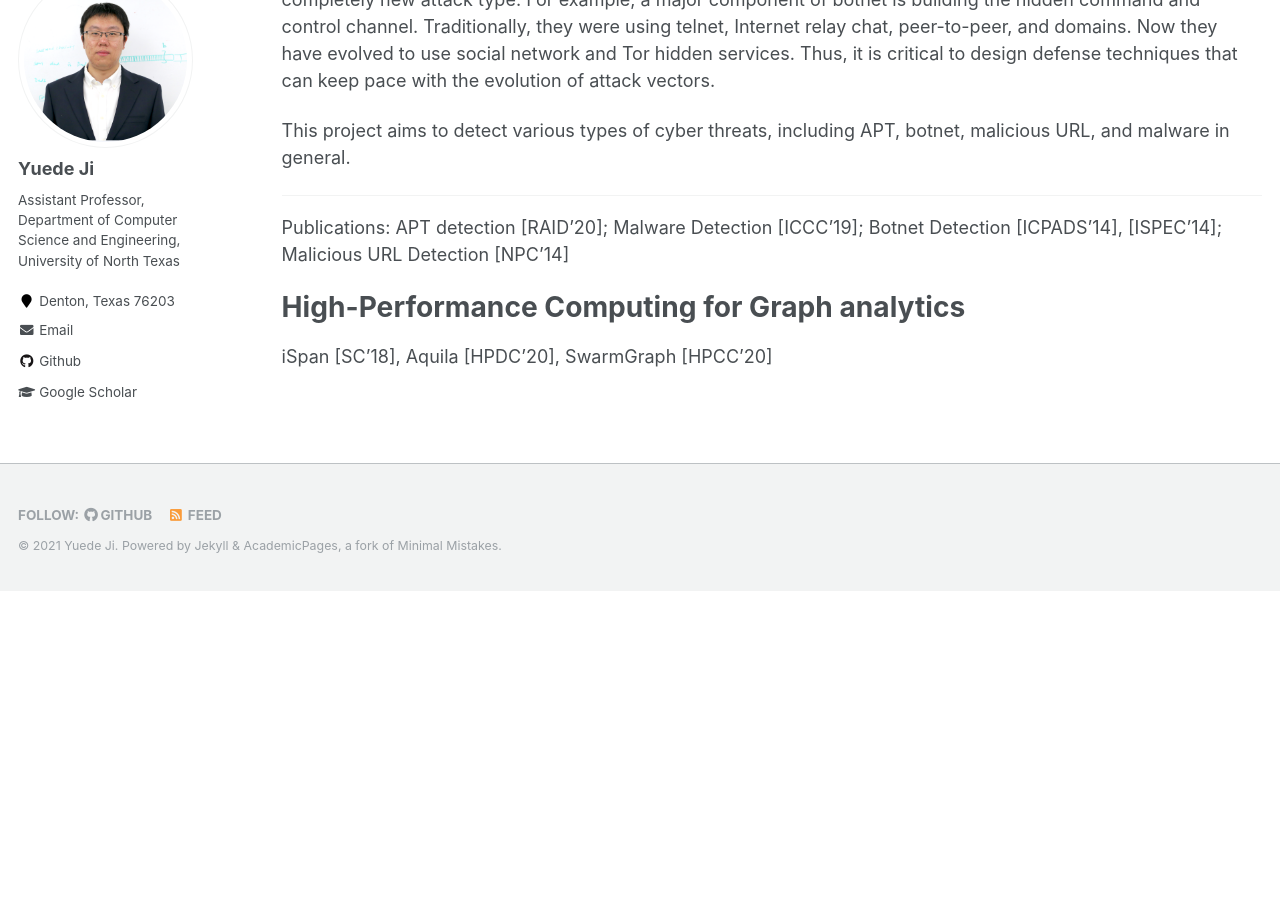
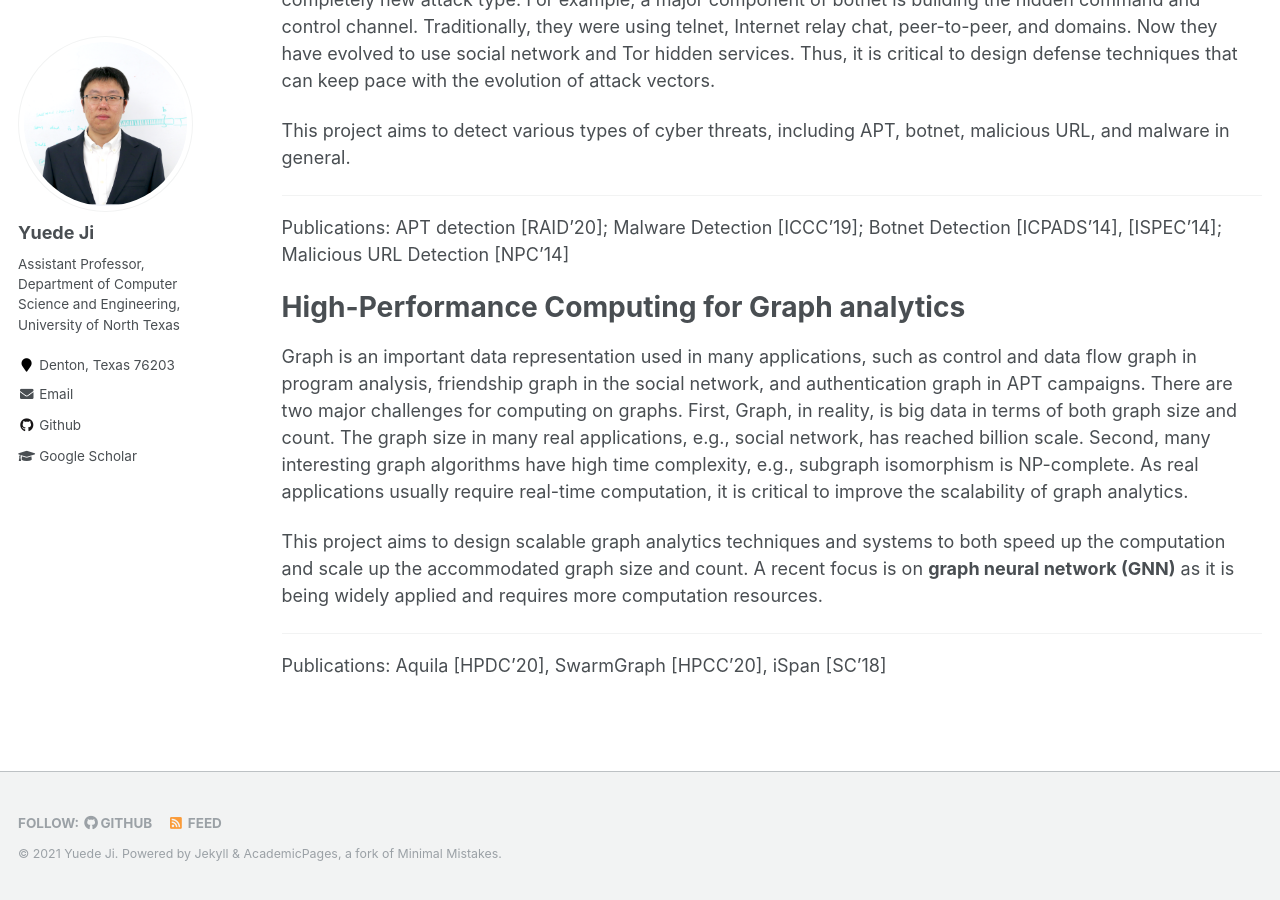
Before and after one commit to yuede/yuede.github.io, a Jekyll site: the page built from _pages/projects.md, in a window 1280 px wide and 900 px high, scrolled down 718 px. Built offline with Jekyll 4.4.1, drawn with Linux system fonts in a browser that asks for light colours; before the commit the page ends 1309 px from its top, so only the background shows below that.

Commit message:
update projects

```diff
--- a/_pages/projects.md
+++ b/_pages/projects.md
@@ -31,4 +31,9 @@
 High-Performance Computing for Graph analytics
 ==============================================
 
-iSpan [SC'18], Aquila [HPDC'20], SwarmGraph [HPCC'20]
+Graph is an important data representation used in many applications, such as control and data flow graph in program analysis, friendship graph in the social network, and authentication graph in APT campaigns. There are two major challenges for computing on graphs. First, Graph, in reality, is big data in terms of both graph size and count. The graph size in many real applications, e.g., social network, has reached billion scale. Second, many interesting graph algorithms have high time complexity, e.g., subgraph isomorphism is NP-complete. As real applications usually require real-time computation, it is critical to improve the scalability of graph analytics.
+
+This project aims to design scalable graph analytics techniques and systems to both speed up the computation and scale up the accommodated graph size and count. A recent focus is on <strong> graph neural network (GNN)</strong> as it is being widely applied and requires more computation resources.
+
+---------------------------------
+Publications: Aquila [HPDC'20], SwarmGraph [HPCC'20], iSpan [SC'18]
```
